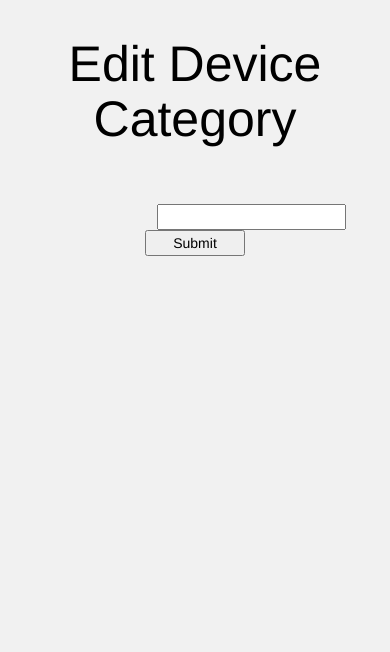
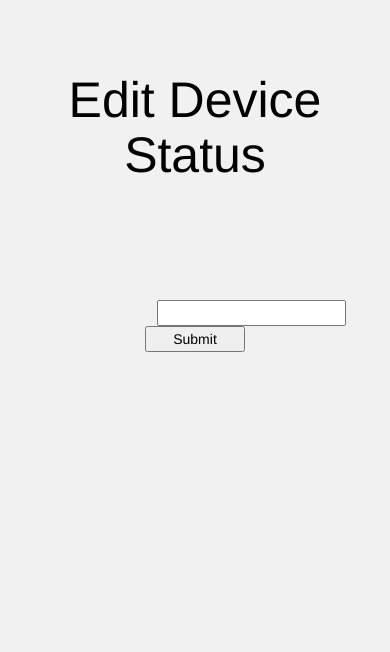
Before and after one commit to WillCol/BloomfieldCMPCapstone2017, a Flask app: template Source/mercuryo/templates/editdevicestatus.html in a window 390 px wide. Shown: the part 55-707 px from the top of the page. Run offline with Flask 2, Linux system fonts and the light colour scheme; the template is opened without the code that fills it, so the values that code supplies are empty; parts of the project's set-up code (start-up, migrations or seed data) failed here and were passed over; some libraries are stand-ins or nearby versions.

Commit message:
Small edit in editdevicestatus

```diff
--- a/Source/mercuryo/templates/editdevicestatus.html
+++ b/Source/mercuryo/templates/editdevicestatus.html
@@ -43,15 +43,22 @@
   <!--/.nav-collapse -->
 
 </nav>
+												<div id="wrapper">
 
-<!-- Page Container -->
-<div class="w3-content content" style="max-width:1400px;">
-  <div class="row" >
-    <div class="col-md-12">
-      <div id="titleBar" class="col-md-12">
-        <h1>Edit Device Category</h1>
-      </div>
-      <form id="inputInfo" method="POST">
+
+
+														<div class="content" style="max-width:1400px; margin:0 auto; margin-top:4em;" >
+
+															<div class="container-fluid" >
+																<div  class="row">
+																	<div id="titleBar" class="col-md-12">
+																		<h1>Edit Device Status<h1>
+																			</div>
+																		</div>
+																	</div>
+
+
+																	<form id="inputInfo" method="POST">
 																		<fieldset>
 																			<label>{{ emp["def"][0] }}</label> <input type="text" name="StatusDesc" value="{{ emp["data"][0] }}"><br>
 																		</fieldset>
@@ -59,16 +66,8 @@
 																	<input type="submit" value="Submit" id="submitButton" >
 																	</form>
 
-    </div>
-  </div>
 
-  <!-- End Page Container -->
-</div>
-
-
-
-
-
+														</div>
 
 
 
@@ -90,12 +89,11 @@
 <script type="text/javascript" src="../static/js/bootstrap.min.js"></script>
 
 		<!-- FOOTER -->
-		<div class="footer">
+	<div class="footer">
   <p>Follow MerCuryo on social media.</p>
   <i class="fa fa-facebook-official w3-hover-text-indigo w3-large"></i> <i class="fa fa-instagram w3-hover-text-purple w3-large"></i> <i class="fa fa-snapchat w3-hover-text-yellow w3-large"></i> <i class="fa fa-pinterest-p w3-hover-text-red w3-large"></i> <i class="fa fa-twitter w3-hover-text-light-blue w3-large"></i> <i class="fa fa-linkedin w3-hover-text-indigo w3-large"></i>
   <p>&copy; MerCuryo 2017</p>
 </div>
-
 			</body>
 
 
```
